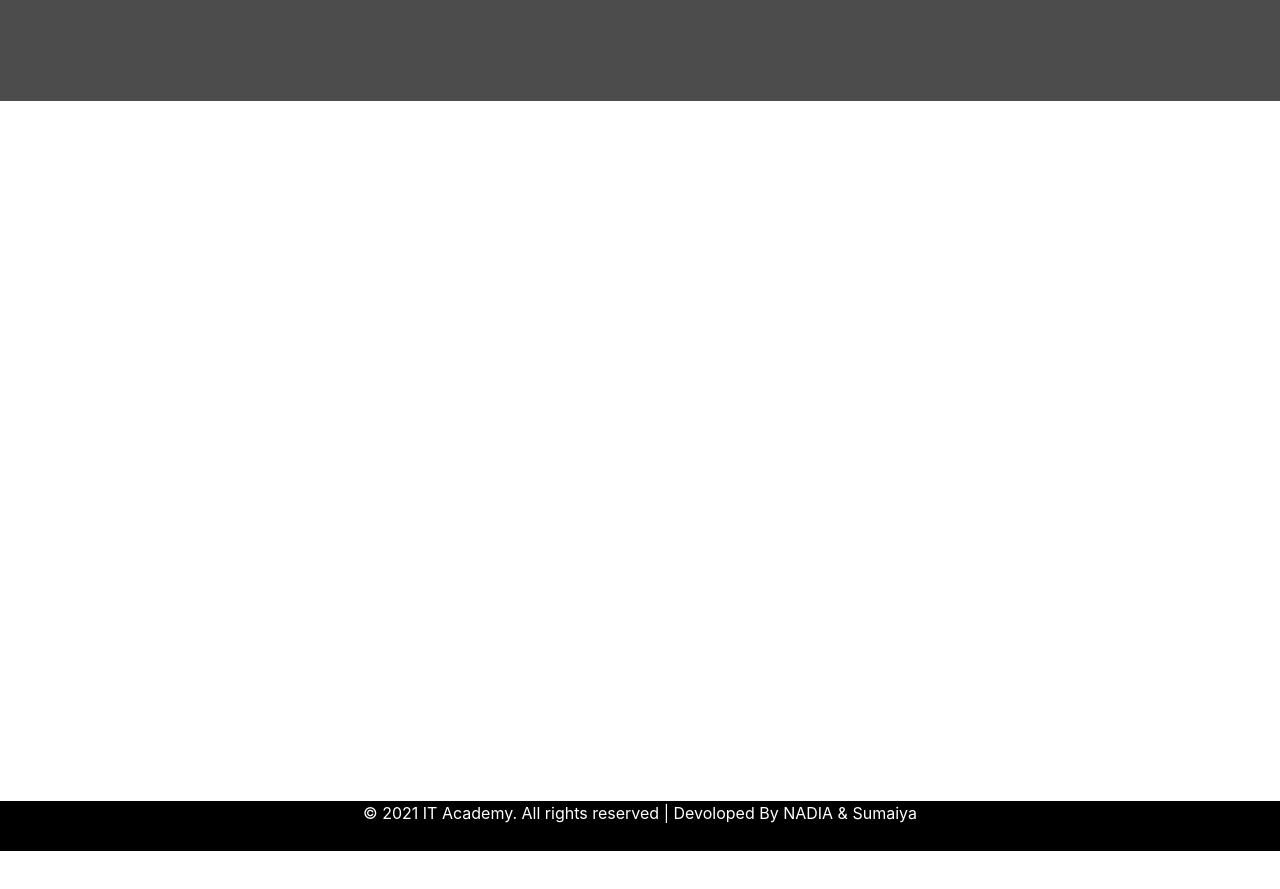
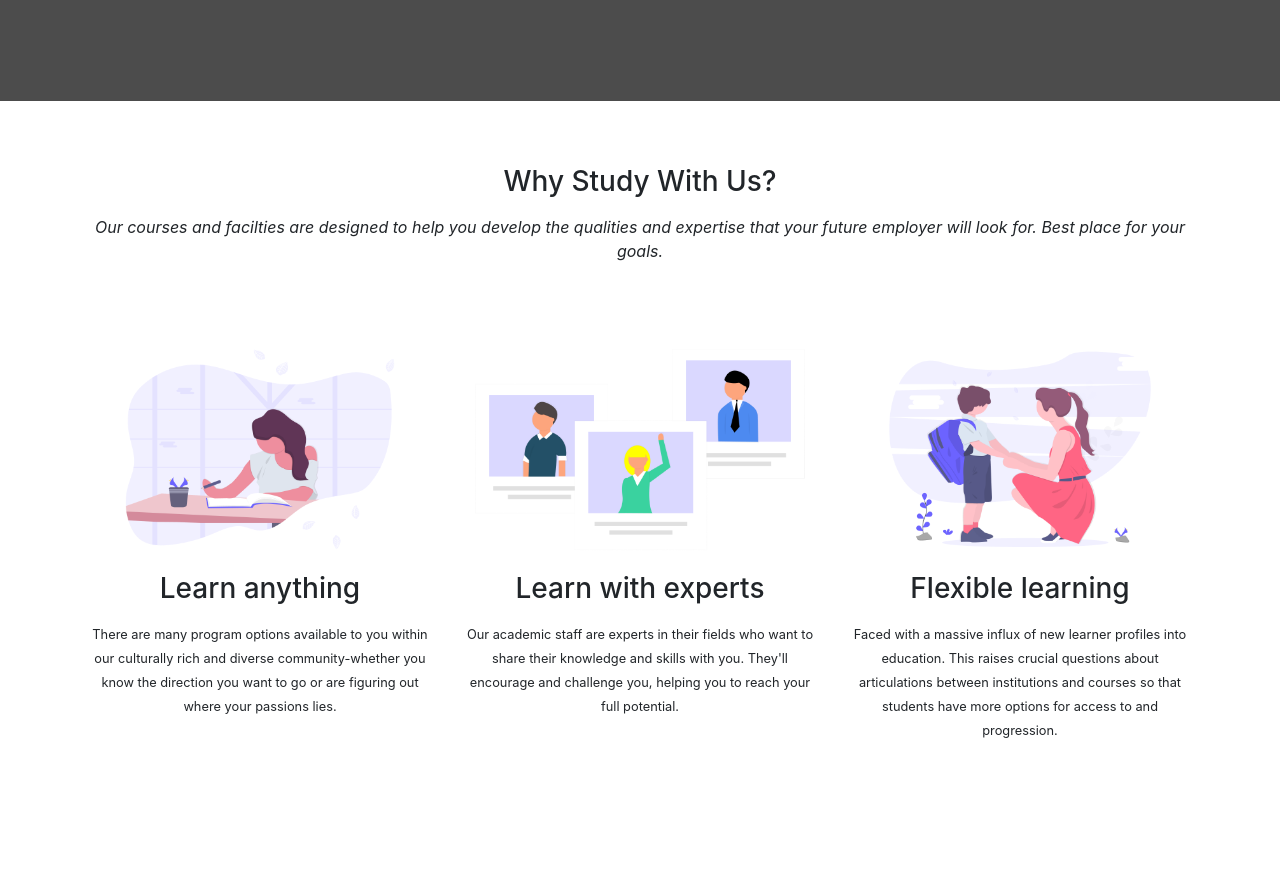
Before and after one commit to Sumaiya-haque/Project200, a plain HTML site: page index.html in a window 1280 px wide. Shown: the part 699-1588 px from the top of the page. Before the commit the page ends 1550 px from the top, so only its background shows below. Drawn offline with nearby package versions, Linux system fonts and the light colour scheme.

Commit message:
Update index.html

```diff
--- a/index.html
+++ b/index.html
@@ -38,6 +38,7 @@
  <div class="overlay">
    <div class="container">
     <h1 class="title">Welcome to The IT Academy</h1>
+     </br>
    <p class="title-p">The IT Academy is an IT training institute that offers trainings for key IT related courses – specific courses that have been designed keeping the industry, office, multinational company requirements into consideration. We are approachable and reachable, as we are located at the heart of Sylhet city, Garden View(5th floor),Uposohohor, Sylhet..</p>
 
 <!----<button class="button">Button</button>---->
@@ -51,6 +52,50 @@
 
 
 </header>
+
+<!-- index-block -->
+<section class="w3l-index2 py-5">
+  <div class="container py-md-3">
+    <div class="header-section text-center mx-auto">
+      <h3>Why Study With Us? </h3>
+      <p class="my-3"><i> Our courses and facilties are designed to help you develop the qualities and expertise that your future employer will look for. Best place for your goals.</i> </p>
+    </div>
+
+
+    <div class="row bottom_grids pt-md-3 text-center">
+      <div class="col-lg-4 col-md-6 mt-5">
+        <div class="s-block">
+
+            <img src="s1.png" alt="" class="img-fluid img-curve" />
+            <h3 class="my-3">Learn anything</h3>
+            <p class=""><small>There are many program options available to you within our culturally rich and diverse community-whether you know the direction you want to go  or are figuring out where your passions lies.</small></p>
+
+        </div>
+      </div>
+      <div class="col-lg-4 col-md-6 mt-5">
+        <div class="s-block">
+
+            <img src="s3.png" alt="" class="img-fluid img-curve" />
+            <h3 class="my-3">Learn with experts</h3>
+            <p class=""><small>Our academic staff are experts in their fields who want to share their knowledge and skills with you. They'll encourage and challenge you, helping you to reach your full potential.</small></p>
+
+        </div>
+      </div>
+      <div class="col-lg-4 col-md-6 mt-5">
+        <div class="s-block">
+
+            <img src="s2.png" alt="" class="img-fluid img-curve" />
+            <h3 class="my-3">Flexible learning</h3>
+            <p class=""><small>Faced with a massive influx of new learner profiles into education. This raises crucial questions about articulations between institutions and courses so that students have more options for access to and progression.</small> </p>
+
+        </div>
+      </div>
+    </div>
+  </div>
+</section>
+<!-- /index-block -->
+
+
 
 
 
```
